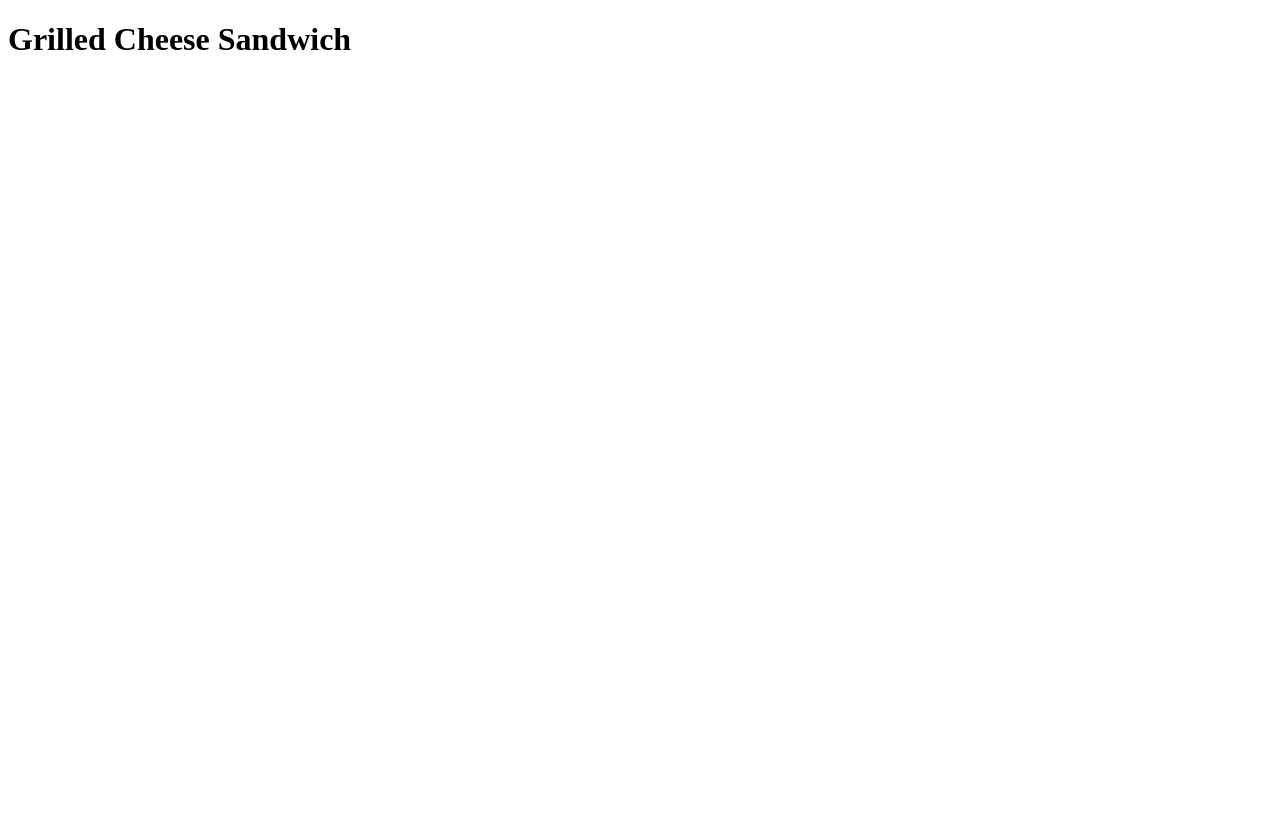
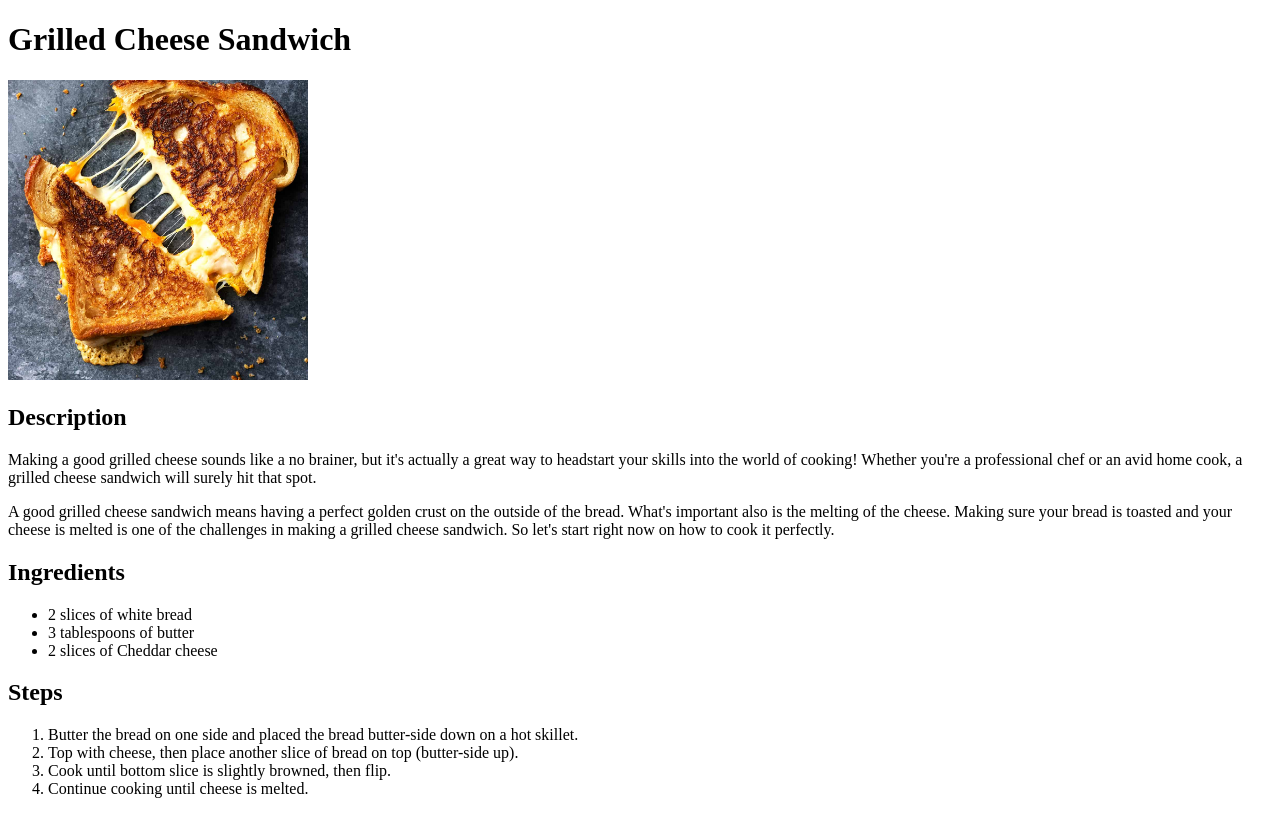
Before and after one commit to PancakesForRent/odin-recipes, a plain HTML site: page recipes/grilledcheese.html in a window 1280 px wide. Drawn offline with Linux system fonts and the light colour scheme.

Commit message:
Add content to grilled cheese recipe page

```diff
--- a/recipes/grilledcheese.html
+++ b/recipes/grilledcheese.html
@@ -6,5 +6,32 @@
     </head>
     <body>
         <h1>Grilled Cheese Sandwich</h1>
+        <img src="./images/grilled-cheese.jpg" width="300" height="300">
+        <h2>Description</h2>
+        <p>Making a good grilled cheese sounds like a no brainer,
+            but it's actually a great way to headstart your skills
+            into the world of cooking! Whether you're a professional chef
+            or an avid home cook, a grilled cheese sandwich will surely hit
+            that spot.
+        </p>
+        <p>A good grilled cheese sandwich means having a perfect golden crust
+            on the outside of the bread. What's important also is the melting of
+            the cheese. Making sure your bread is toasted and your cheese is melted
+            is one of the challenges in making a grilled cheese sandwich. So let's start
+            right now on how to cook it perfectly.
+        </p>
+        <h2>Ingredients</h2>
+        <ul>
+            <li>2 slices of white bread</li>
+            <li>3 tablespoons of butter</li>
+            <li>2 slices of Cheddar cheese</li>
+        </ul>
+        <h2>Steps</h2>
+        <ol>
+            <li>Butter the bread on one side and placed the bread butter-side down on a hot skillet.</li>
+            <li>Top with cheese, then place another slice of bread on top (butter-side up).</li>
+            <li>Cook until bottom slice is slightly browned, then flip.</li>
+            <li>Continue cooking until cheese is melted.</li>
+        </ol>
     </body>
 </html>
```
Also changed, not shown: recipes/images/grilled-cheese.jpg (added).
